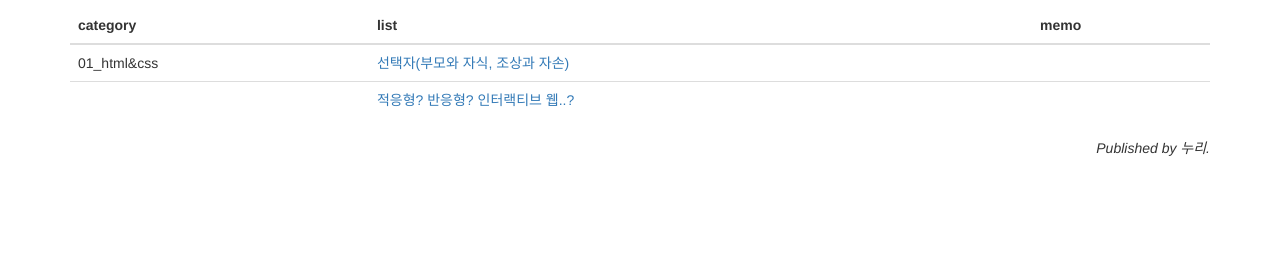
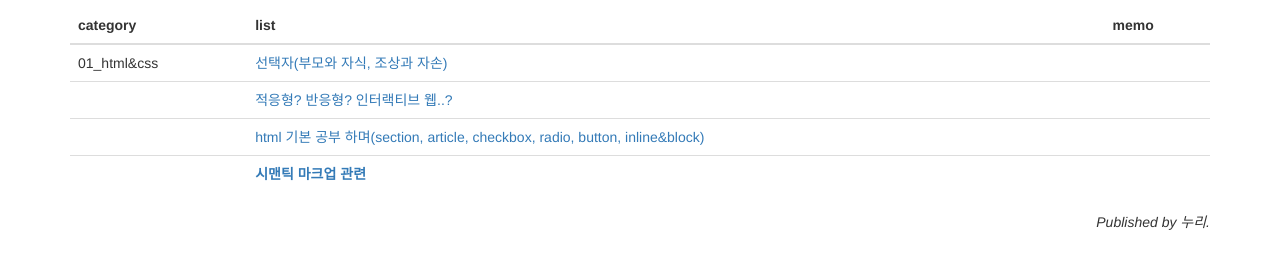
Before and after one commit to nurimeansworld/nu-pedia, a plain HTML site: page index.html in a window 1280 px wide. Shown: the part 49-318 px from the top of the page. Drawn offline with nearby package versions, Linux system fonts and the light colour scheme.

Commit message:
ADD-html 관련

```diff
--- a/index.html
+++ b/index.html
@@ -32,6 +32,17 @@
             <td><a href="/01_html&css/002_adapted_responsive.md">적응형? 반응형? 인터랙티브 웹..?</a></td>
             <td></td>
           </tr>
+          <tr>
+            <td></td>
+            <td><a href="/01_html&css/003_html.md">html 기본 공부 하며(section, article, checkbox, radio, button,
+                inline&block)</a></td>
+            <td></td>
+          </tr>
+          <tr>
+            <td></td>
+            <td><a href="/01_html&css/004_sementic.md"><b>시맨틱 마크업 관련</b></a></td>
+            <td></td>
+          </tr>
 
         </tbody>
       </table>
```
Also changed, not shown: 3 other files.
